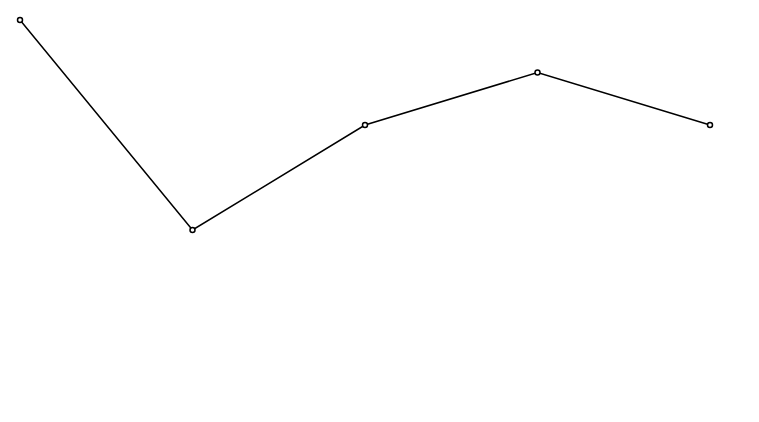
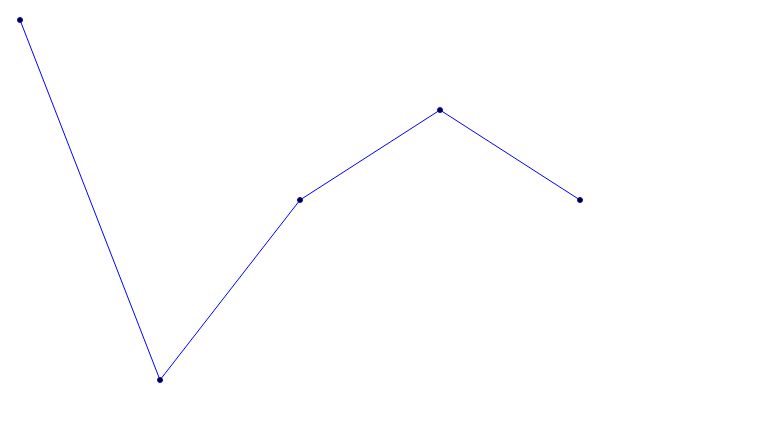
Before and after one commit to yasushi-mo/mantine-next-app-router, a Next.js app: page /charts/d3/line-charts in a window 1280 px wide. Shown: the top 422 px of the page, without its empty margins (0-759 px from the left). Built offline with nearby package versions, Linux system fonts and the light colour scheme.

Commit message:
Update: Style

```diff
--- a/src/app/charts/d3/line-charts/page.tsx
+++ b/src/app/charts/d3/line-charts/page.tsx
@@ -9,8 +9,8 @@ const data = [
 ];
 
 export default function LineChart({
-  width = 730,
-  height = 250,
+  width = 600,
+  height = 400,
   marginTop = 20,
   marginRight = 20,
   marginBottom = 20,
@@ -41,13 +41,8 @@ export default function LineChart({
 
   return (
     <svg width={width} height={height}>
-      <path
-        fill="none"
-        stroke="currentColor"
-        strokeWidth="1.5"
-        d={line(data) || undefined}
-      />
-      <g fill="white" stroke="currentColor" strokeWidth="1.5">
+      <path fill="none" stroke="blue" d={line(data) || undefined} />
+      <g stroke="blue">
         {data.map((d, i) => (
           <circle key={i} cx={x(i)} cy={y(d.value)} r="2.5" />
         ))}
```
